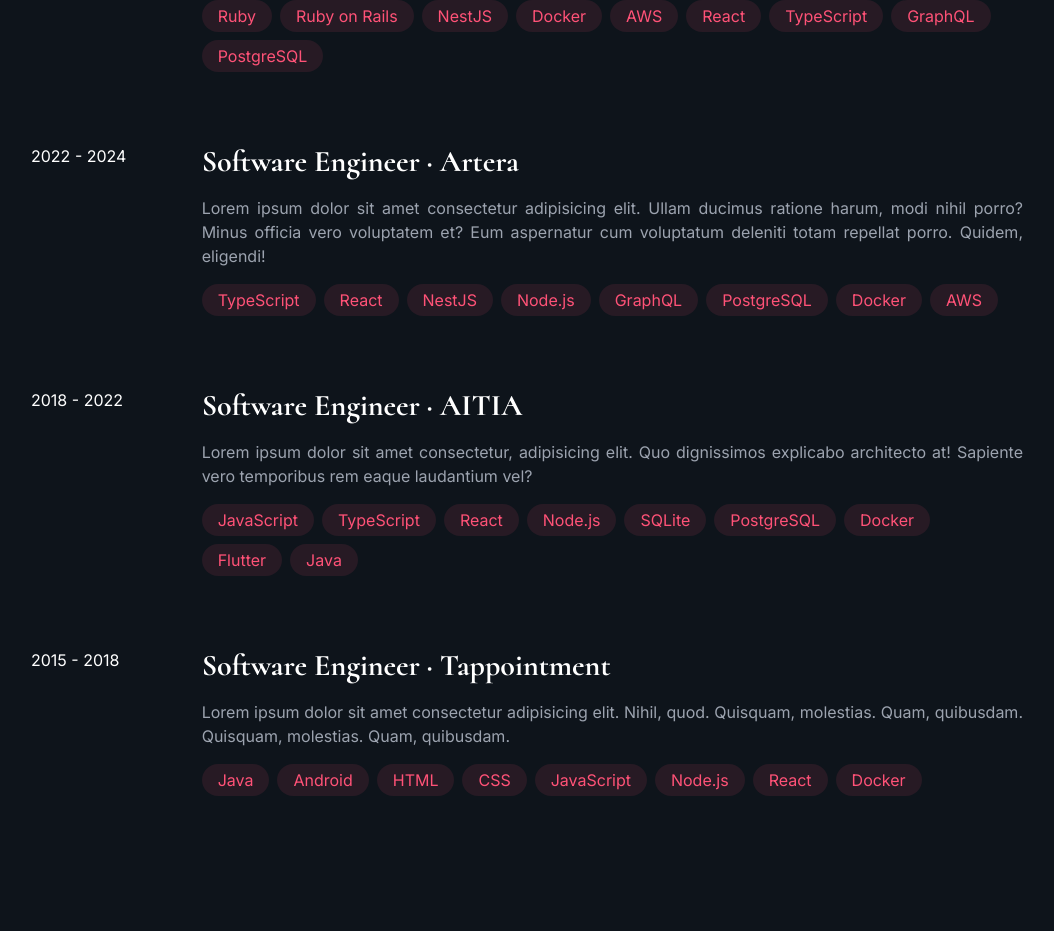
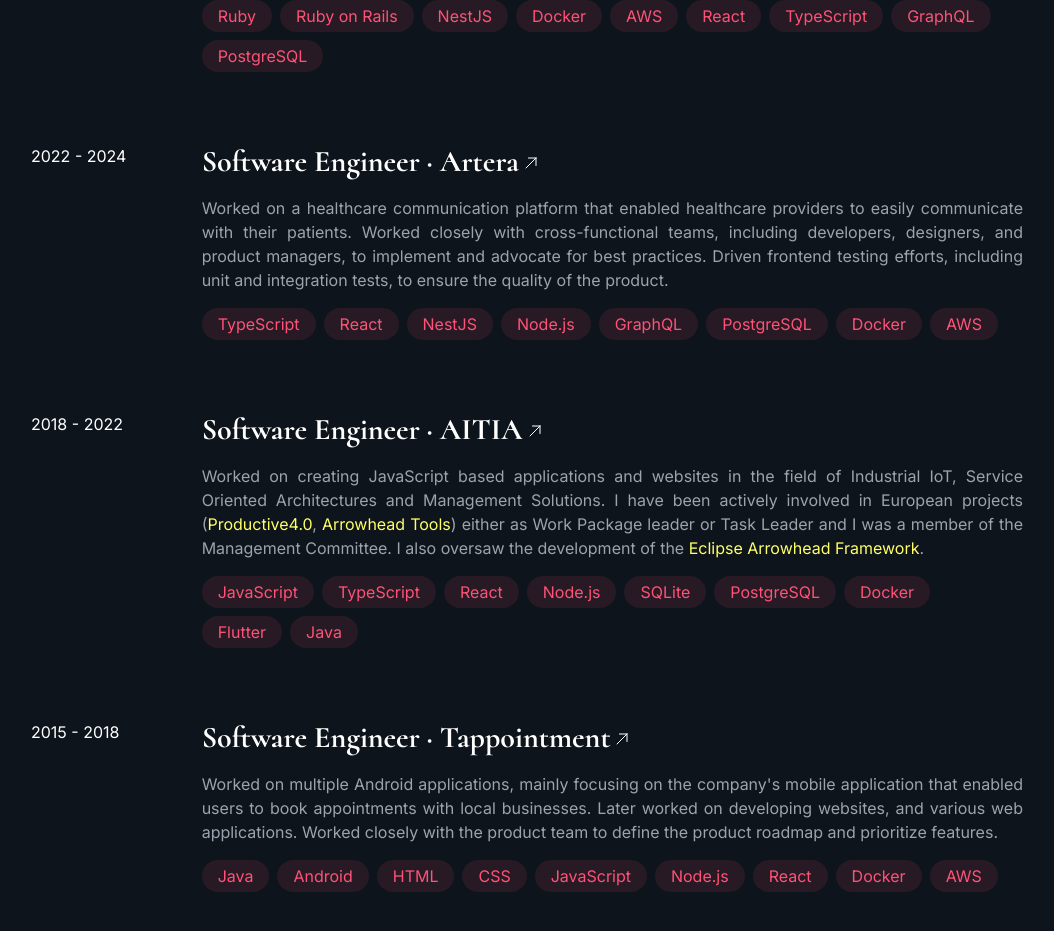
Before and after one commit to tsvetlin/svetlin-website-next, a Next.js app: page / in a window 1280 px wide. Shown: the part 1052-1983 px from the top of the page, without its empty margins (113-1167 px from the left). Before the commit the page ends 1904 px from the top, so only its background shows below. Built offline with nearby package versions, Linux system fonts and the light colour scheme.

Commit message:
Experience Section WIP

```diff
--- a/app/globals.css
+++ b/app/globals.css
@@ -22,7 +22,7 @@
 
 @media (prefers-color-scheme: dark) {
   :root {
-    --background: #0e141b;
+    --background: 14 20 27;
   }
 }
 
--- /dev/null
+++ b/app/ui/Experience/ArrowIcon.tsx
@@ -0,0 +1,18 @@
+export default function ArrowIcon() {
+  return (
+    <svg
+      xmlns="http://www.w3.org/2000/svg"
+      fill="none"
+      viewBox="0 0 24 24"
+      strokeWidth={1.5}
+      stroke="currentColor"
+      className="w-4 h-4 ml-1 shrink-0 transition-transform group-hover:-translate-y-1 group-hover:translate-x-1 motion-reduce:transition-none translate-y-px"
+    >
+      <path
+        strokeLinecap="round"
+        strokeLinejoin="round"
+        d="m4.5 19.5 15-15m0 0H8.25m11.25 0v11.25"
+      />
+    </svg>
+  );
+}
--- a/app/ui/Experience/ExperienceCard.tsx
+++ b/app/ui/Experience/ExperienceCard.tsx
@@ -1,10 +1,12 @@
+import ArrowIcon from './ArrowIcon';
+
 export type Experience = {
   from: string;
   to: string;
   company: string;
   companyUrl: string;
   jobTitle: string;
-  description: string;
+  description: string | React.ReactNode;
   technologies: string[];
 };
 
@@ -21,18 +23,18 @@
         </p>
       </div>
       <div className="flex flex-col col-span-5 p-4">
-        <h1 className="font-bold text-3xl mb-4 group-hover:text-primary">
-          {`${experience.jobTitle} · `}
         <a
-            className="group-hover:text-primary"
+          className="font-cormorant font-bold text-3xl mb-4 group-hover:text-primary"
           href={experience.companyUrl}
           target="_blank"
           rel="noopener noreferrer"
           aria-label={`${experience.jobTitle} at ${experience.company} (opens in a new tab)`}
         >
-            <span>{`${experience.company} `}</span>
+          <div className="flex items-center">
+            {`${experience.jobTitle} · ${experience.company}`}
+            <ArrowIcon />
+          </div>
         </a>
-        </h1>
         <p className="text-gray-400 text-justify">{experience.description}</p>
         <div className="flex flex-row mt-4 flex-wrap">
           {experience.technologies.map((technology) => (
--- a/app/ui/Experience/ExperienceSection.tsx
+++ b/app/ui/Experience/ExperienceSection.tsx
@@ -30,7 +30,7 @@
       companyUrl: 'https://www.artera.io/',
       jobTitle: 'Software Engineer',
       description:
-        'Lorem ipsum dolor sit amet consectetur adipisicing elit. Ullam ducimus ratione harum, modi nihil porro? Minus officia vero voluptatem et? Eum aspernatur cum voluptatum deleniti totam repellat porro. Quidem, eligendi!',
+        'Worked on a healthcare communication platform that enabled healthcare providers to easily communicate with their patients. Worked closely with cross-functional teams, including developers, designers, and product managers, to implement and advocate for best practices. Driven frontend testing efforts, including unit and integration tests, to ensure the quality of the product.',
       technologies: [
         'TypeScript',
         'React',
@@ -48,8 +48,41 @@
       company: 'AITIA',
       companyUrl: 'https://www.aitia.ai/',
       jobTitle: 'Software Engineer',
-      description:
-        'Lorem ipsum dolor sit amet consectetur, adipisicing elit. Quo dignissimos explicabo architecto at! Sapiente vero temporibus rem eaque laudantium vel?',
+      description: (
+        <>
+          Worked on creating JavaScript based applications and websites in the
+          field of Industrial IoT, Service Oriented Architectures and Management
+          Solutions. I have been actively involved in European projects (
+          <a
+            href="https://productive40.eu/"
+            target="_blank"
+            rel="noopener noreferrer"
+            className="text-tertiary"
+          >
+            Productive4.0
+          </a>
+          ,{' '}
+          <a
+            href="https://tools.arrowhead.eu/home/"
+            target="_blank"
+            rel="noopener noreferrer"
+            className="text-tertiary"
+          >
+            Arrowhead Tools
+          </a>
+          ) either as Work Package leader or Task Leader and I was a member of
+          the Management Committee. I also oversaw the development of the{' '}
+          <a
+            href="https://arrowhead.eu/eclipse-arrowhead-2/"
+            target="_blank"
+            rel="noopener noreferrer"
+            className="text-tertiary"
+          >
+            Eclipse Arrowhead Framework
+          </a>
+          .
+        </>
+      ),
       technologies: [
         'JavaScript',
         'TypeScript',
@@ -69,7 +102,7 @@
       companyUrl: 'https://www.tappointment.com/',
       jobTitle: 'Software Engineer',
       description:
-        'Lorem ipsum dolor sit amet consectetur adipisicing elit. Nihil, quod. Quisquam, molestias. Quam, quibusdam. Quisquam, molestias. Quam, quibusdam.',
+        "Worked on multiple Android applications, mainly focusing on the company's mobile application that enabled users to book appointments with local businesses. Later worked on developing websites, and various web applications. Worked closely with the product team to define the product roadmap and prioritize features.",
       technologies: [
         'Java',
         'Android',
@@ -79,6 +112,7 @@
         'Node.js',
         'React',
         'Docker',
+        'AWS',
       ],
     },
   ];
--- a/tailwind.config.ts
+++ b/tailwind.config.ts
@@ -26,6 +26,9 @@
       animation: {
         rocking: 'rocking 1s ease-in-out infinite',
       },
+      fontFamily: {
+        cormorant: ['Cormorant', 'serif'],
+      },
     },
   },
   plugins: [],
```
Lines whose indentation alone changed are shown as unchanged.
